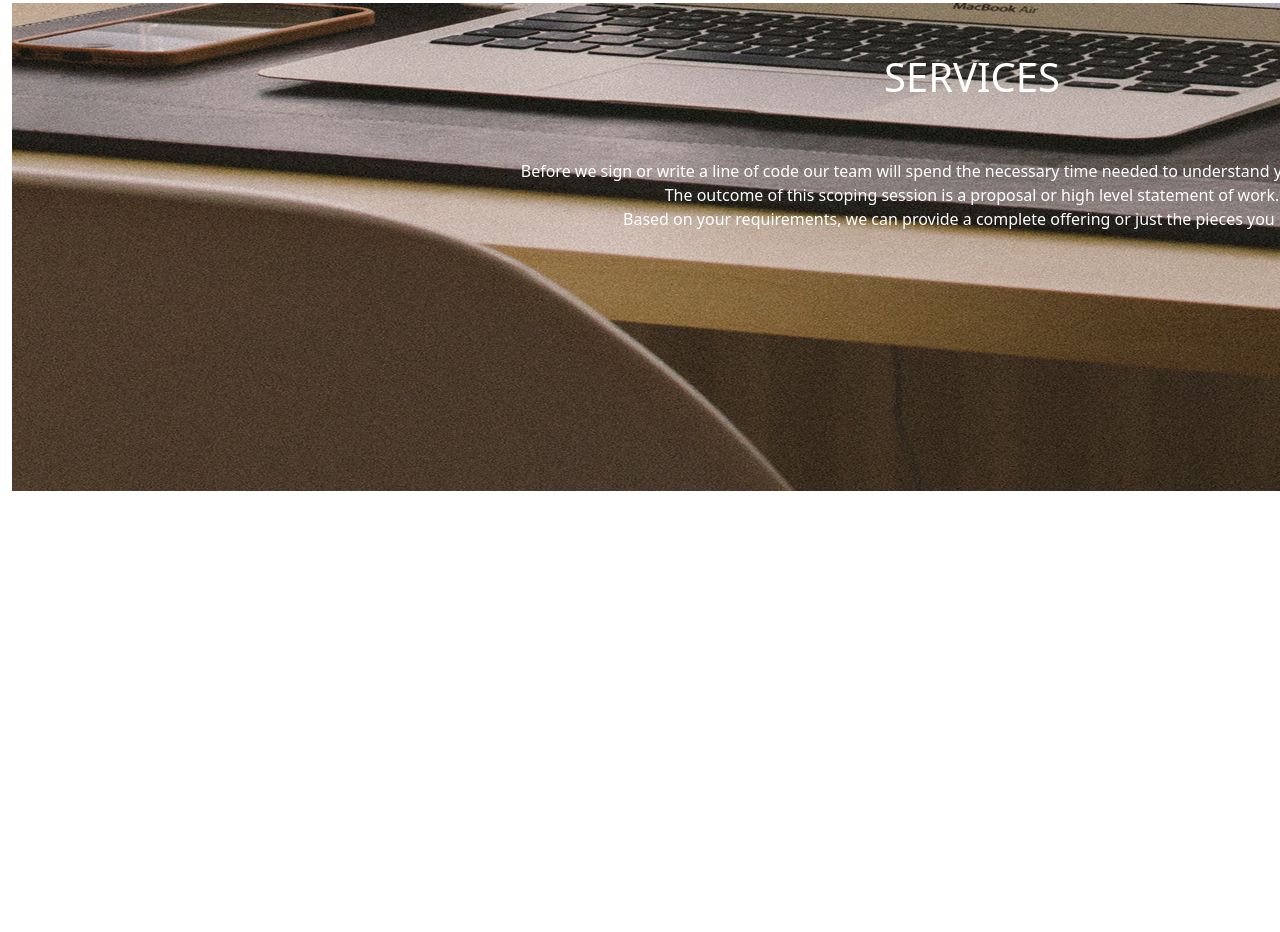
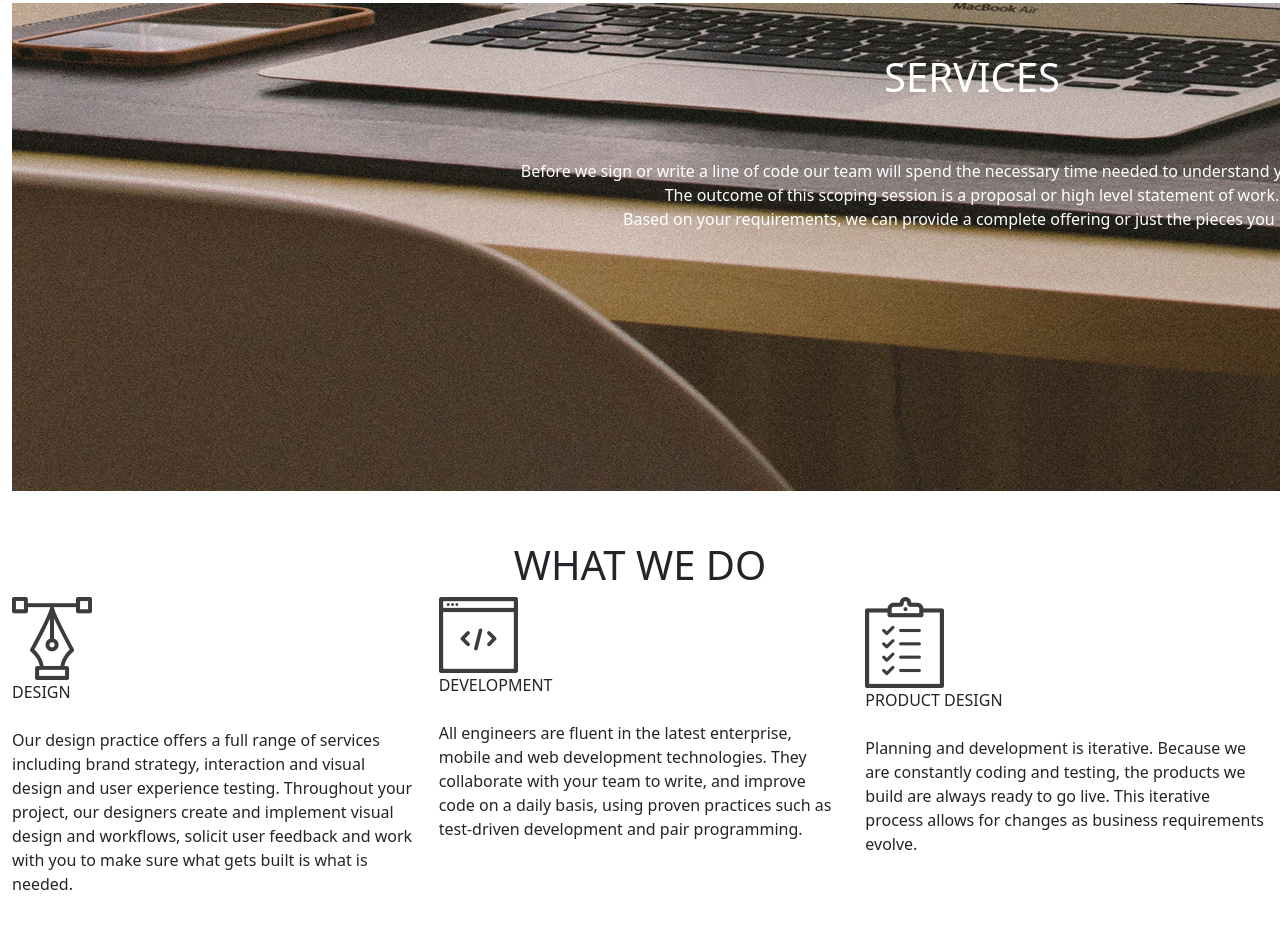
Before and after one commit to alexkarumbi/DelaniStudio, a plain HTML site: page index.html in a window 1280 px wide. Shown: the part 1414-2346 px from the top of the page. Drawn offline with nearby package versions, Linux system fonts and the light colour scheme.

Commit message:
add what we do section

```diff
--- a/index.html
+++ b/index.html
@@ -57,6 +57,41 @@
                 complete offering or just the pieces you need.</p>
           </div>
       </div>
+      <div class="whatwedo">
+        <h1 id="b-text"">WHAT WE DO</h1>
+        <div class="col-md-12">
+            <div class="row">
+                <figure class="col-md-4">
+                    <img src="assets/services_icons/design_icon.png" alt="services-icons" class="service-icons des">
+                    <figcaption id="destxt" class="b-text">DESIGN</figcaption>
+                    <br>
+                    <p id="desp" class="b-text">Our design practice offers a full range of services including brand strategy,
+                        interaction and
+                        visual design and user experience testing.
+                        Throughout your project, our designers create and implement visual design and workflows, solicit
+                        user feedback and work with you to make sure what gets built is what is needed.</p>
+                </figure>
+                <figure class="col-md-4">
+                    <img src="assets/services_icons/dev_icon.png" alt="services-icons" class="service-icons dev">
+                    <figcaption id="devtext" class="b-text">DEVELOPMENT</figcaption>
+                    <br>
+                    <p id="devp" class="b-text">All engineers are fluent in the latest enterprise, mobile and web development
+                        technologies.
+                        They collaborate with your team to write, and improve code on a daily basis, using proven
+                        practices such as test-driven development and pair programming.</p>
+                </figure>
+                <figure class="col-md-4">
+                    <img src="assets/services_icons/product_icon.png" alt="services-icons" class="service-icons pro">
+                    <figcaption id="protext" class="b-text">PRODUCT DESIGN</figcaption>
+                    <br>
+                    <p id="prop" class="b-text">Planning and development is iterative. Because we are constantly coding and testing,
+                        the products
+                        we build are always ready to go live.
+                        This iterative process allows for changes as business requirements evolve.</p>
+                </figure>
+            </div>
+        </div>
+      </div>
     </div>
   </body>
 </html>
--- a/style.css
+++ b/style.css
@@ -27,7 +27,7 @@
 }
 .services{
     background: url(/assets/backgrounds/s_image.jpg);
-    height: 1071px;
+    height: 488px;
     width: 1920px;
     background-repeat: no-repeat;
 }
@@ -41,3 +41,18 @@
     color: white;
     text-align: center;
 }
+.whatwedo{
+    margin-top: 50px;
+}
+#b-text{
+    text-align: center;
+    margin-top: 0%;
+}
+.row{
+    align-self: center;
+    justify-content: center;
+    display: flex;
+}
+figure .col-md-4{
+    padding: 100px;
+}
```
